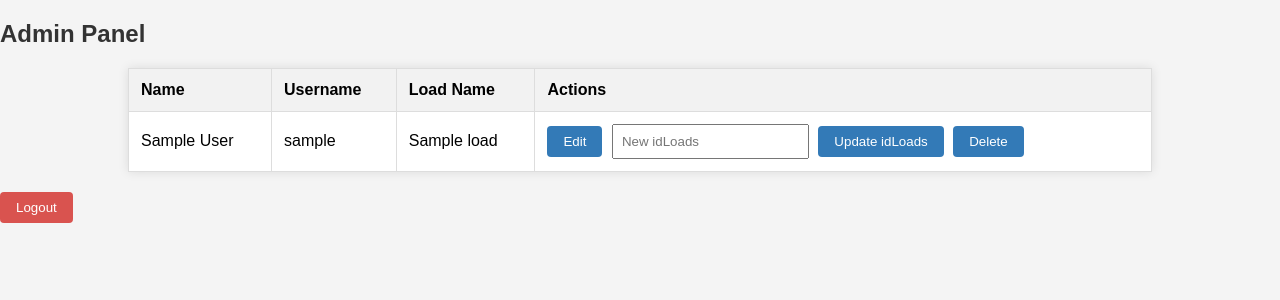
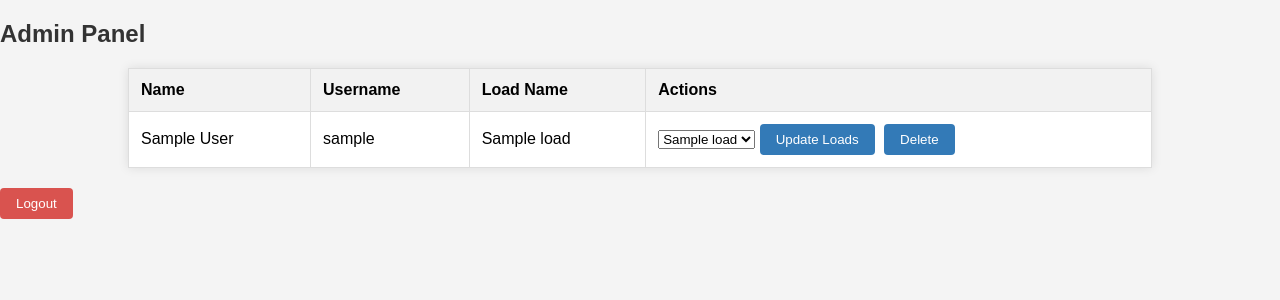
Before and after one commit to J0nny-G/SIR, a PHP site: page /adminIndex.php in a window 1280 px wide. Shown: the top 300 px of the page. Run offline with PHP 8.4, Linux system fonts and the light colour scheme; the visitor is signed in with stand-in values (Sample User, id 1); tables that the repository leaves empty or names only in its code hold one stand-in row (values such as "Sample post").

Commit message:
simplificação da pagina adminIndex.php

```diff
--- a/Website/adminIndex.php
+++ b/Website/adminIndex.php
@@ -13,6 +13,15 @@ $conn = new mysqli("localhost", "root", "", "movitime");
 // Verificar a conexão
 if ($conn->connect_error) {
     die("Conexão falhou: " . $conn->connect_error);
+}
+
+// Obtém todos os nomes de idLoads
+$sqlLoads = "SELECT idLoads, name FROM loads";
+$resultLoads = $conn->query($sqlLoads);
+
+$loads = array();
+while ($row = $resultLoads->fetch_assoc()) {
+    $loads[] = $row;
 }
 
 // Função para escapar caracteres especiais e evitar SQL injection
@@ -114,15 +123,14 @@ $users = getAllUsersWithLoadNames($conn);
                 <td><?php echo $user['name']; ?></td>
                 <td>
                     <form method="post" action="">
-                        <input type="hidden" name="edit_id" value="<?php echo $user['idUser']; ?>">
-                        <input type="hidden" name="edit_name" value="<?php echo $user['nameUser']; ?>">
-                        <input type="hidden" name="edit_username" value="<?php echo $user['username']; ?>">
-                        <button type="submit" name="edit">Edit</button>
-                    </form>
-                    <form method="post" action="">
                         <input type="hidden" name="idloads_id" value="<?php echo $user['idUser']; ?>">
-                        <input type="number" name="new_idloads" placeholder="New idLoads">
-                        <button type="submit" name="update_idloads">Update idLoads</button>
+                        <select name="new_idloads">
+                            <?php foreach ($loads as $load): ?>
+                                <option value="<?php echo $load['idLoads']; ?>"><?php echo $load['name']; ?></option>
+                            <?php endforeach; ?>
+                        </select>
+
+                        <button type="submit" name="update_idloads">Update Loads</button>
                     </form>
                     <form method="post" action="">
                         <input type="hidden" name="delete_id" value="<?php echo $user['idUser']; ?>">
--- a/Website/newMovie.php
+++ b/Website/newMovie.php
@@ -67,7 +67,7 @@ if ($_SERVER["REQUEST_METHOD"] == "POST") {
         $stmt_moviecategory->bind_param("ii", $idMovie, $idCategory);
 
         if ($stmt_moviecategory->execute()) {
-            echo "<script>alert('Filme/Série adicionado com sucesso!'); window.location.href = 'addMovies.php';</script>";
+            echo "<script>alert('Filme/Série adicionado com sucesso! Está em estado de aprovação.'); window.location.href = 'addMovies.php';</script>";
         } else {
             echo "<script>alert('Erro ao adicionar filme/série: " . $stmt_moviecategory->error . "');window.location.href = 'addMovies.php';</script>";
         }
```
Also changed, not shown: Website/uploads/65958fed3c13d_305923247_474594221346504_1536418863465470168_n.jpg (added), Website/uploads/6595914088a93_sair.png (added), Website/uploads/659591693a0e6_sair.png (added), Website/uploads/6595919e98b4c_sair.png (added).
